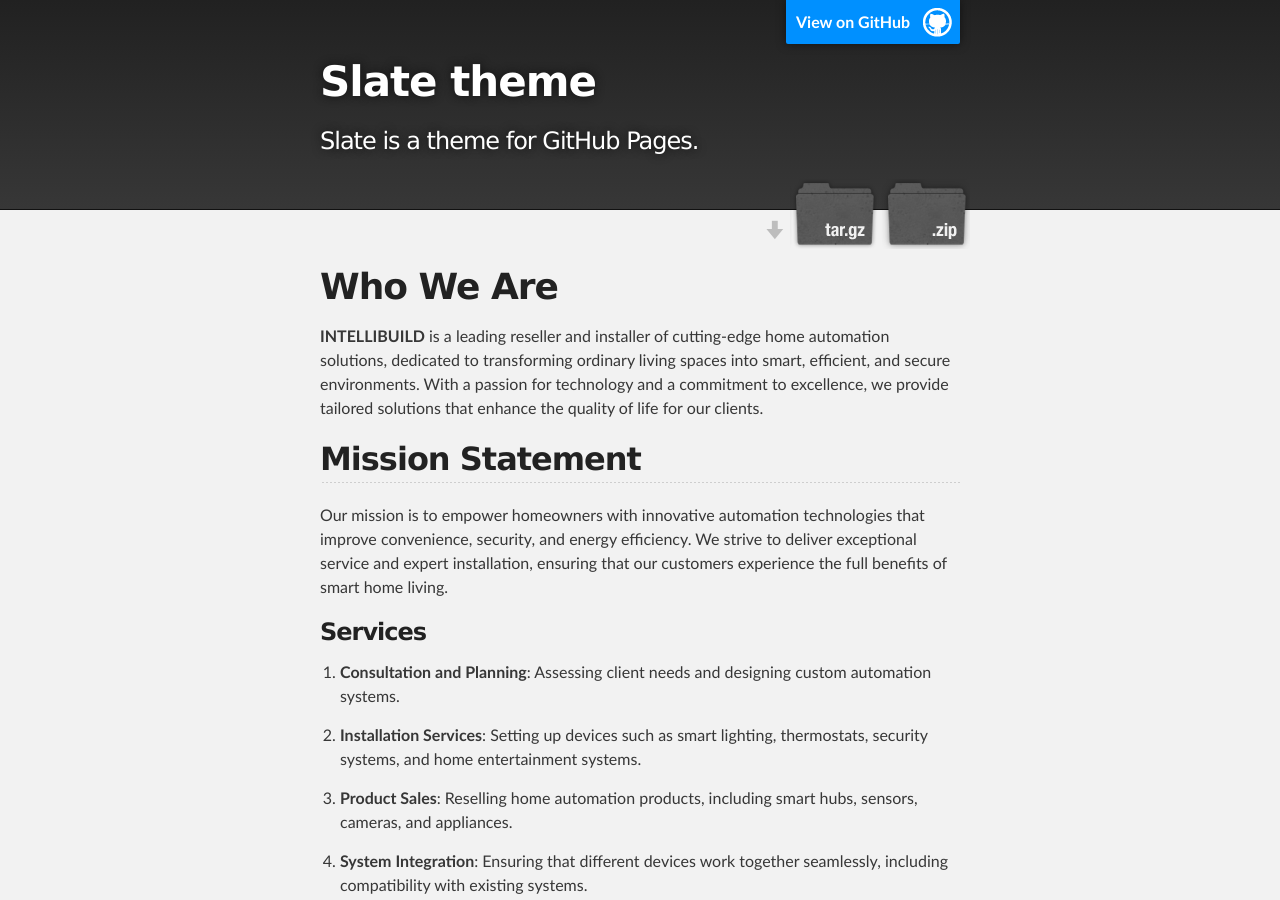
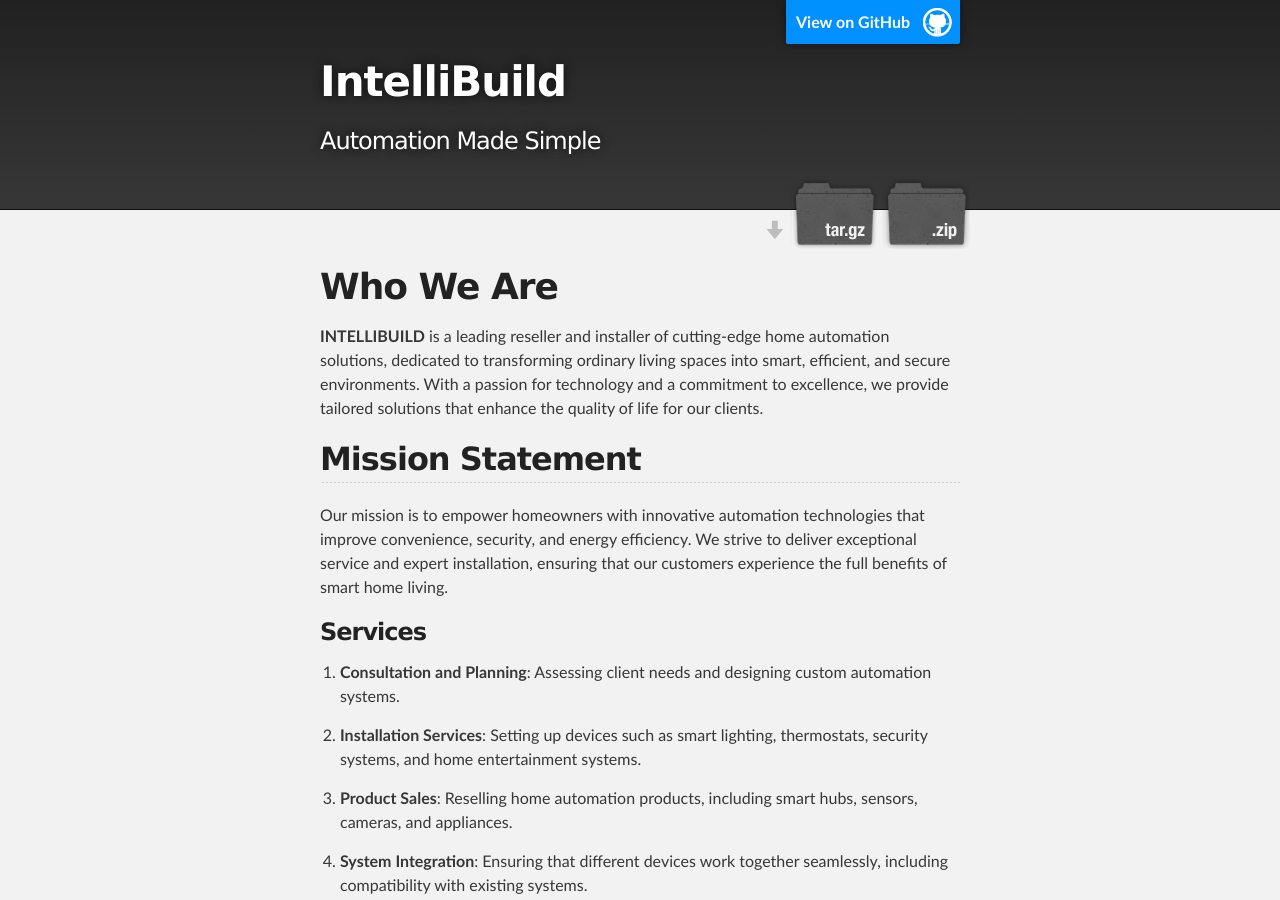
Before and after one commit to pages-themes/slate, a Jekyll site: the page built from index.md, in a window 1280 px wide and 900 px high. Built offline with Jekyll 4.4.1, drawn with Linux system fonts in a browser that asks for light colours; our own code applies the rules of GitHub Pages for plain Markdown files; some of the changed text lies outside the part shown.

Commit message:
Update _config.yml

```diff
--- a/_config.yml
+++ b/_config.yml
@@ -1,5 +1,5 @@
-title: Slate theme
-description: Slate is a theme for GitHub Pages.
+title: IntelliBuild
+description: "Automation Made Simple"
 show_downloads: true
 google_analytics:
 theme: jekyll-theme-slate
```
